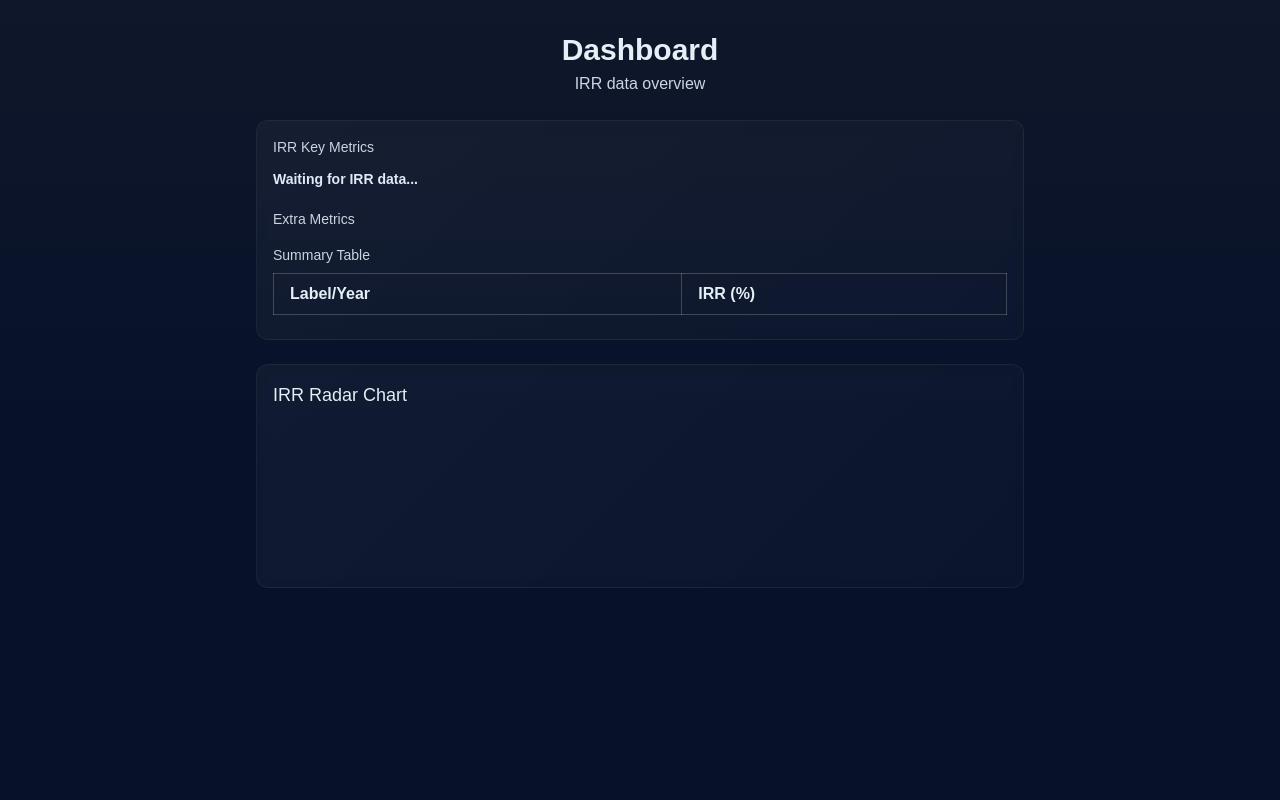
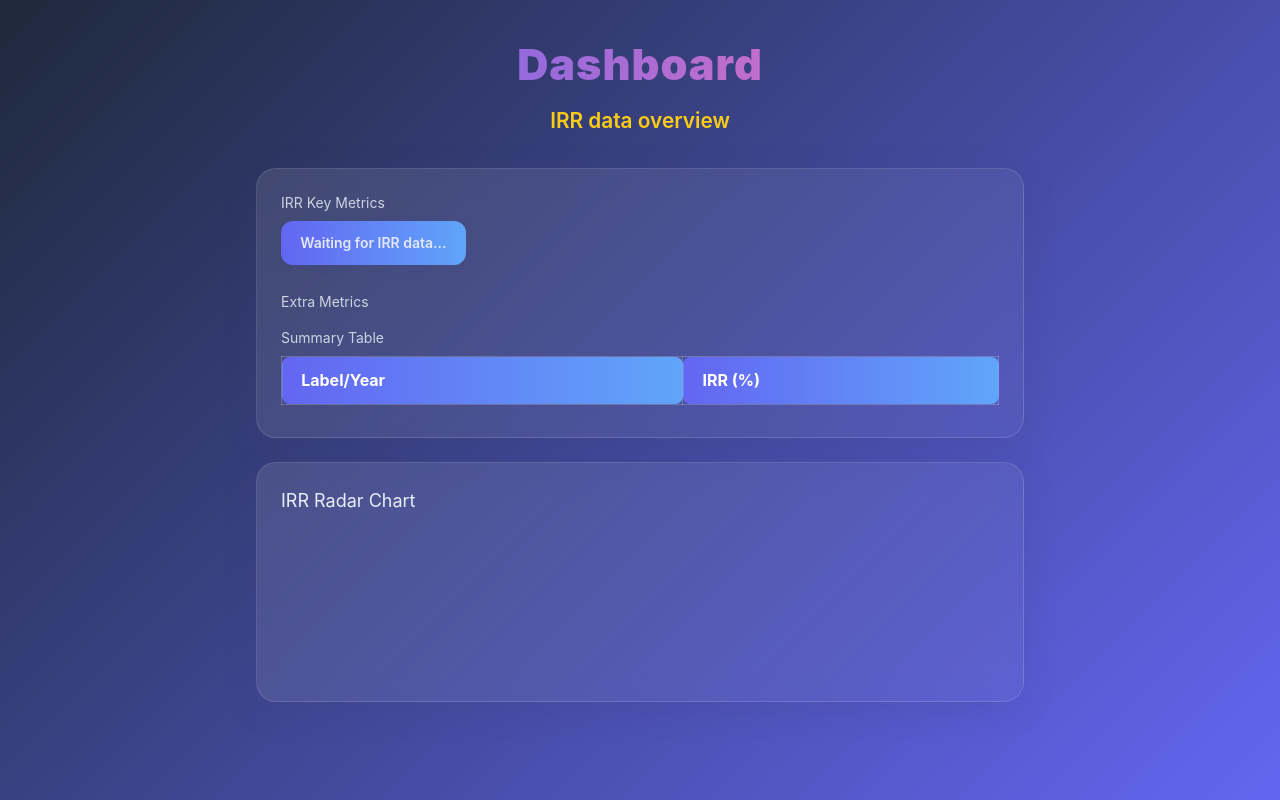
Before and after one commit to STL-Digital-01/STL-Search-Engine-Dashboard, a website: page dashboard.html in a window 1280 px wide. Drawn offline with nearby package versions, Linux system fonts and the light colour scheme.

Commit message:
fix for c=new changes

```diff
--- a/dashboard.html
+++ b/dashboard.html
@@ -8,29 +8,102 @@
   <script src="https://cdn.jsdelivr.net/npm/chart.js"></script>
   <style>
     body {
-      background: linear-gradient(180deg,#0f172a 0%, #071129 55%);
+      background: linear-gradient(135deg, #1e293b 0%, #6366f1 100%);
       color: #e6eef8;
-      font-family: sans-serif;
+      font-family: 'Inter', 'Segoe UI', Arial, sans-serif;
       min-height: 100vh;
       padding: 2rem;
     }
     .glass {
-      background: linear-gradient(135deg, rgba(255,255,255,0.04), rgba(255,255,255,0.02));
-      backdrop-filter: blur(6px);
-      border: 1px solid rgba(255,255,255,0.06);
-      border-radius: 0.75rem;
-      padding: 1rem;
+      background: linear-gradient(135deg, rgba(255,255,255,0.10), rgba(255,255,255,0.04));
+      backdrop-filter: blur(12px);
+      border: 1px solid rgba(255,255,255,0.12);
+      border-radius: 1.25rem;
+      padding: 1.5rem;
+      box-shadow: 0 8px 32px rgba(60,60,120,0.18);
+      transition: box-shadow .3s;
+    }
+    .glass:hover {
+      box-shadow: 0 12px 40px rgba(60,60,120,0.28);
     }
     .metric-list li {
+      margin-bottom: 0.7rem;
+      font-size: 1.15rem;
+      font-weight: 600;
+      background: linear-gradient(90deg,#6366f1 0%,#60a5fa 100%);
+      color: #fff;
+      border-radius: 0.75rem;
+      padding: 0.5rem 1.2rem;
+      box-shadow: 0 2px 8px rgba(60,60,120,0.10);
+      display: inline-block;
+      margin-right: 0.5rem;
+      animation: fadeInMetric 0.7s;
+    }
+    @keyframes fadeInMetric {
+      from { opacity: 0; transform: translateY(20px); }
+      to { opacity: 1; transform: translateY(0); }
+    }
+    .metric-badge {
+      display: inline-block;
+      background: linear-gradient(90deg,#f472b6 0%,#facc15 100%);
+      color: #222;
+      border-radius: 0.75rem;
+      padding: 0.3rem 1rem;
+      font-size: 1rem;
+      font-weight: 700;
+      margin-right: 0.5rem;
+      box-shadow: 0 2px 8px rgba(60,60,120,0.10);
+    }
+    .summary-table th, .summary-table td {
+      background: rgba(255,255,255,0.08);
+      color: #e6eef8;
+      border-radius: 0.5rem;
+      font-size: 1rem;
+      padding: 0.7rem 1.2rem;
+    }
+    .summary-table th {
+      font-weight: 700;
+      background: linear-gradient(90deg,#6366f1 0%,#60a5fa 100%);
+      color: #fff;
+    }
+    .summary-table tr {
+      transition: background .2s;
+    }
+    .summary-table tr:hover {
+      background: rgba(99,102,241,0.10);
+    }
+    .chart-area {
+      background: linear-gradient(135deg,#6366f1 0%,#60a5fa 100%);
+      border-radius: 1.25rem;
+      box-shadow: 0 4px 18px rgba(60,60,120,0.12);
+      padding: 1.5rem;
+      margin-top: 2rem;
+      animation: fadeInMetric 1s;
+    }
+    .dashboard-title {
+      font-size: 2.7rem;
+      font-weight: 900;
+      background: linear-gradient(90deg,#6366f1 0%,#f472b6 100%);
+      -webkit-background-clip: text;
+      -webkit-text-fill-color: transparent;
       margin-bottom: 0.5rem;
+      letter-spacing: 1px;
+      text-align: center;
+    }
+    .dashboard-subtitle {
+      font-size: 1.3rem;
+      color: #facc15;
+      text-align: center;
+      margin-bottom: 2rem;
+      font-weight: 600;
     }
   </style>
 </head>
 <body>
   <main class="max-w-3xl mx-auto space-y-6">
     <header class="text-center">
-      <h1 id="dashboardTitle" class="text-3xl font-bold">Dashboard</h1>
-      <p id="dashboardSubtitle" class="text-slate-300 mt-1">IRR data overview</p>
+      <h1 id="dashboardTitle" class="dashboard-title">Dashboard</h1>
+      <p id="dashboardSubtitle" class="dashboard-subtitle">IRR data overview</p>
     </header>
 
     <section class="glass">
@@ -42,7 +115,7 @@
       </div>
       <div class="mt-4">
         <h3 class="text-sm text-slate-300 mb-2">Summary Table</h3>
-        <table class="w-full text-left border-collapse border border-white/20" id="irrTable">
+        <table class="w-full text-left border-collapse border border-white/20 summary-table" id="irrTable">
           <thead>
             <tr>
               <th class="border border-white/20 px-4 py-2">Label/Year</th>
@@ -94,8 +167,7 @@
         let value = (typeof d === 'object' && d !== null) ? (d.value || d.irr) : d;
         let num = parseFloat(value);
         let isValid = value !== null && value !== undefined && !isNaN(num);
-        if (isValid) validIrrs.push(num);
-        let label = (typeof d === 'object' && d !== null) ? (d.year ? `Year ${d.year}` : (d.label ? d.label : 'Value')) : 'Value';
+        let label = (typeof d === 'object' && d !== null) ? (d.year ? `Year ${d.year}` : (d.label ? d.label : 'IRR')) : 'IRR';
         return `<li>${label}: ${isValid ? num + '%' : '<span style=\"color:#f87171\">(missing)</span>'}</li>`;
       }).join('');
 
```
